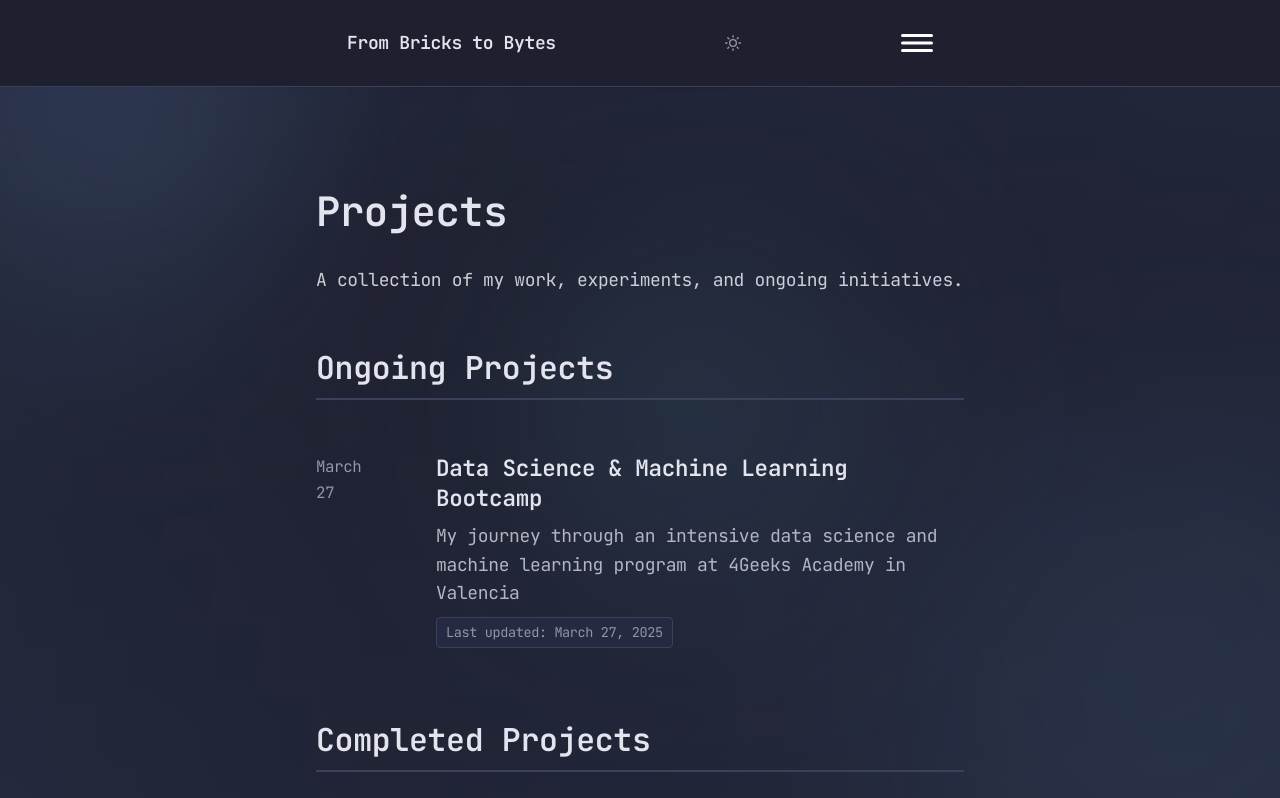
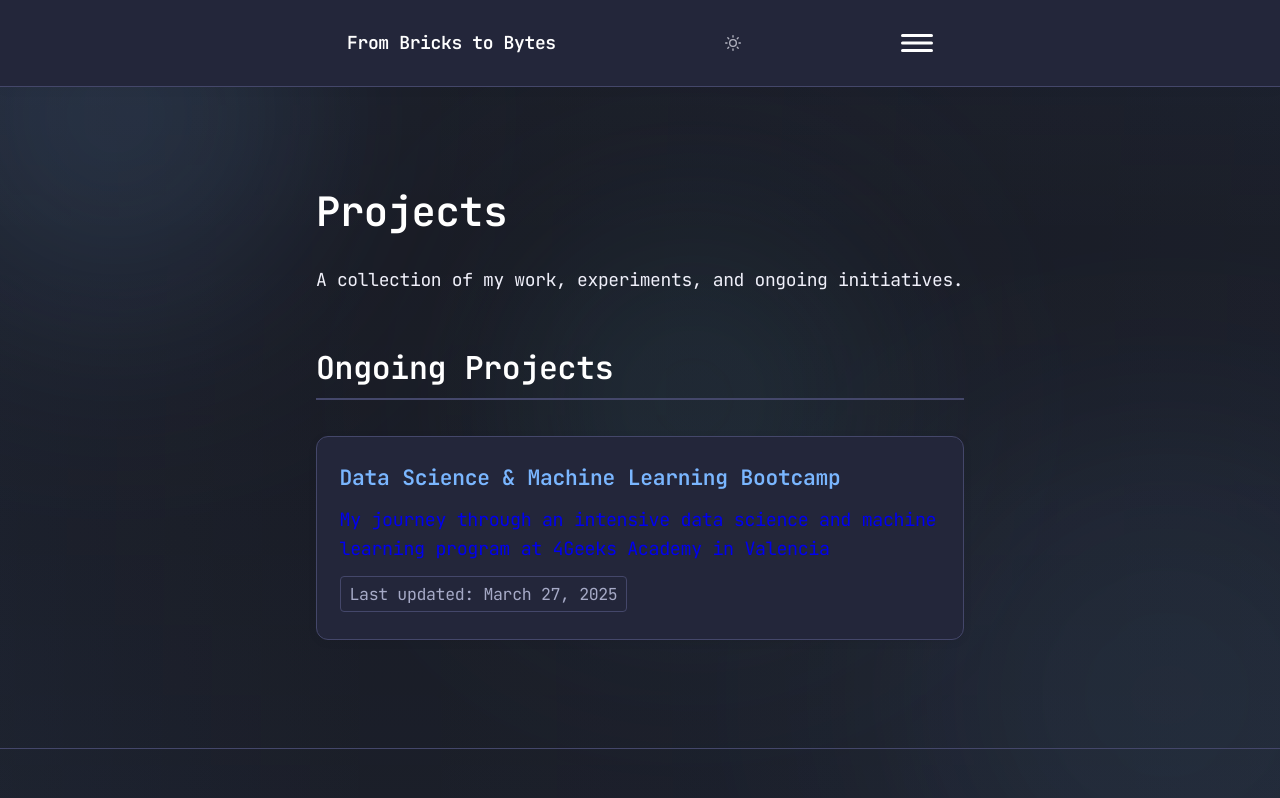
Before and after one commit to Tgedin/tgedin_blog, a Next.js app: page /projects in a window 1280 px wide. Shown: the top 798 px of the page. Built offline with nearby package versions, Linux system fonts and the light colour scheme.

Commit message:
Update Header, PostCard, projects page, and global styles

```diff
--- a/components/Header.js
+++ b/components/Header.js
@@ -105,7 +105,7 @@ export default function Header() {
   };
 
   return (
-    <header className={scrolled ? "scrolled" : ""}>
+    <header className={`header sticky-header ${scrolled ? "scrolled" : ""}`}>
       <nav>
         <Link
           href="/"
@@ -223,6 +223,16 @@ export default function Header() {
           box-shadow: 0 2px 10px rgba(0, 0, 0, 0.2);
         }
 
+        .sticky-header {
+          position: sticky;
+          top: 0;
+          z-index: 100;
+          background: var(--color-card-bg);
+          box-shadow: 0 2px 12px rgba(0, 0, 0, 0.04);
+          border-bottom: 1px solid var(--color-border);
+          transition: background 0.2s, box-shadow 0.2s;
+        }
+
         nav {
           display: flex;
           align-items: center;
@@ -304,7 +314,7 @@ export default function Header() {
 
         .theme-toggle {
           background: none;
-          border: none;
+          border: 1.5px solid transparent;
           cursor: pointer;
           display: flex;
           align-items: center;
@@ -313,10 +323,16 @@ export default function Header() {
           padding: 0.4rem;
           position: relative;
           border-radius: 50%;
-          transition: background-color 0.2s ease;
+          transition: background-color 0.2s ease, border 0.2s;
           width: 32px;
           height: 32px;
           opacity: 0.7;
+        }
+
+        .theme-toggle:hover,
+        .theme-toggle:focus {
+          border: 1.5px solid var(--color-primary);
+          background: rgba(var(--color-primary-rgb), 0.08);
         }
 
         .theme-toggle:hover {
--- a/pages/projects/index.js
+++ b/pages/projects/index.js
@@ -1,16 +1,16 @@
-import MainLayout from '../../layouts/MainLayout';
-import Link from 'next/link';
-import { getAllProjects } from '../../lib/projects';
-import { formatDate } from '../../lib/date';
+import MainLayout from "../../layouts/MainLayout";
+import Link from "next/link";
+import { getAllProjects } from "../../lib/projects";
+import { formatDate } from "../../lib/date";
 
 export default function Projects({ projects }) {
   // Group projects by status
   const completedProjects = projects
-    .filter(project => project.completed)
+    .filter((project) => project.completed)
     .sort((a, b) => new Date(b.lastUpdated) - new Date(a.lastUpdated));
 
   const ongoingProjects = projects
-    .filter(project => !project.completed)
+    .filter((project) => !project.completed)
     .sort((a, b) => new Date(b.lastUpdated) - new Date(a.lastUpdated));
 
   return (
@@ -21,65 +21,96 @@ export default function Projects({ projects }) {
       <h1>Projects</h1>
       <p>A collection of my work, experiments, and ongoing initiatives.</p>
 
-      {/* Ongoing Projects Section */}
+      <div className="projects-grid">
         {ongoingProjects.length > 0 && (
-        <section className="projects-section">
+          <section>
             <h2 className="content-year-heading">Ongoing Projects</h2>
-          <table className="content-table">
-            <tbody>
-              {ongoingProjects.map(project => (
-                <tr key={project.id}>
-                  <td className="date-cell">
-                    {formatDate(project.lastUpdated).split(' ')[0]} {/* Just month */}
-                    <br />
-                    {formatDate(project.lastUpdated).split(' ')[1].replace(',', '')} {/* Just day number */}
-                  </td>
-                  <td className="content-cell">
+            <div className="project-card-list">
+              {ongoingProjects.map((project) => (
+                <div key={project.id} className="project-card">
                   <Link href={`/projects/${project.id}`}>
                     <h3>{project.title}</h3>
                     {project.description && <p>{project.description}</p>}
+                    <div className="project-meta-info">
+                      <span className="project-update-info">
+                        Last updated: {formatDate(project.lastUpdated)}
+                      </span>
+                    </div>
                   </Link>
-                    <div className="project-meta-info">
-                      <span className="project-update-info">Last updated: {formatDate(project.lastUpdated)}</span>
                 </div>
-                  </td>
-                </tr>
               ))}
-            </tbody>
-          </table>
+            </div>
           </section>
         )}
-
-      {/* Completed Projects Section */}
-      <section className="projects-section">
+        {completedProjects.length > 0 && (
+          <section>
             <h2 className="content-year-heading">Completed Projects</h2>
-        {completedProjects.length > 0 ? (
-          <table className="content-table">
-            <tbody>
-              {completedProjects.map(project => (
-                <tr key={project.id}>
-                  <td className="date-cell">
-                    {formatDate(project.lastUpdated).split(' ')[0]} {/* Just month */}
-                    <br />
-                    {formatDate(project.lastUpdated).split(' ')[1].replace(',', '')} {/* Just day number */}
-                  </td>
-                  <td className="content-cell">
+            <div className="project-card-list">
+              {completedProjects.map((project) => (
+                <div key={project.id} className="project-card">
                   <Link href={`/projects/${project.id}`}>
                     <h3>{project.title}</h3>
                     {project.description && <p>{project.description}</p>}
+                    <div className="project-meta-info">
+                      <span className="project-update-info">
+                        Last updated: {formatDate(project.lastUpdated)}
+                      </span>
+                    </div>
                   </Link>
-                    <div className="project-meta-info">
-                      <span className="project-completion-date">Completed: {formatDate(project.lastUpdated)}</span>
                 </div>
-                  </td>
-                </tr>
               ))}
-            </tbody>
-          </table>
-        ) : (
-          <p className="empty-state">No completed projects yet. Stay tuned!</p>
+            </div>
+          </section>
         )}
-      </section>
+      </div>
+      <style jsx>{`
+        .projects-grid {
+          width: 100%;
+        }
+        .project-card-list {
+          display: grid;
+          grid-template-columns: repeat(auto-fit, minmax(270px, 1fr));
+          gap: 2rem;
+          margin: 2rem 0 3rem 0;
+        }
+        .project-card {
+          background: var(--color-card-bg);
+          border: 1px solid var(--color-border);
+          border-radius: 12px;
+          box-shadow: 0 2px 10px rgba(0, 0, 0, 0.06);
+          padding: 1.5rem 1.25rem;
+          transition: box-shadow 0.2s, border-color 0.2s, transform 0.2s;
+          cursor: pointer;
+        }
+        .project-card:hover {
+          box-shadow: 0 8px 24px rgba(0, 0, 0, 0.13);
+          border-color: var(--color-primary);
+          transform: translateY(-4px) scale(1.015);
+        }
+        .project-card h3 {
+          margin: 0 0 0.7rem 0;
+          color: var(--color-primary);
+          font-size: 1.18rem;
+        }
+        .project-card p {
+          color: var(--color-text-secondary);
+          font-size: 1.02rem;
+          margin-bottom: 0.7rem;
+        }
+        .project-meta-info {
+          font-size: 0.92rem;
+          color: var(--color-muted);
+        }
+        @media (max-width: 700px) {
+          .project-card-list {
+            grid-template-columns: 1fr;
+            gap: 1.2rem;
+          }
+          .project-card {
+            padding: 1.1rem 0.9rem;
+          }
+        }
+      `}</style>
     </MainLayout>
   );
 }
--- a/styles/globals.css
+++ b/styles/globals.css
@@ -35,20 +35,48 @@
 
 /* Dark mode colors - updated with softer, warmer tones */
 [data-theme="dark"] {
-  --color-bg: #1e2030;             /* Softer blue-gray instead of near-black */
-  --color-text: rgba(235, 235, 245, 0.85); /* Softer white text */
-  --color-headings: #e4e4ef;       /* Slightly bluish white for headings */
-  --color-primary: #7ab6ff;        /* Lighter, softer blue */
-  --color-secondary: #b4b4c4;      /* Softer gray with hint of purple */
-  --color-muted: #9494a6;          /* Warmer muted text */
-  --color-border: #3d405b;         /* Dark blue-purple border */
-  --color-card-bg: #252942;        /* Slightly lighter than background */
-  --color-code-bg: #2d314f;        /* Code background with hint of blue */
-  --color-blockquote-border: #4e5377; /* Softer border color */
+  --color-bg: #181a23; /* Slightly deeper background for more contrast */
+  --color-card-bg: #23263a; /* More contrast for cards */
+  --color-text: #f0f0fa; /* Brighter text */
+  --color-headings: #ffffff;
+  --color-primary: #7ab6ff;
+  --color-secondary: #bfc2d6; /* Lighter secondary for better contrast */
+  --color-muted: #a6aac7; /* Lighter muted for better contrast */
+  --color-border: #44476a; /* Slightly lighter border for separation */
+  --color-code-bg: #23263a;
+  --color-blockquote-border: #4e5377;
+  --color-primary-rgb: 122, 182, 255;
+  --color-bg-rgb: 24, 26, 35;
+}
 
-  /* RGB versions for rgba use */
-  --color-primary-rgb: 122, 182, 255; /* RGB equivalent of #7ab6ff */
-  --color-bg-rgb: 30, 32, 48;       /* RGB equivalent of #1e2030 */
+[data-theme="dark"] .post-card,
+[data-theme="dark"] .project-card,
+[data-theme="dark"] .skill-card,
+[data-theme="dark"] .module-item {
+  background-color: var(--color-card-bg);
+  border-color: var(--color-border);
+  color: var(--color-text);
+}
+
+[data-theme="dark"] .post-card-description,
+[data-theme="dark"] .project-card p,
+[data-theme="dark"] .project-meta-info,
+[data-theme="dark"] .skill-description,
+[data-theme="dark"] .module-column ul,
+[data-theme="dark"] .module-column li {
+  color: var(--color-secondary);
+}
+
+[data-theme="dark"] .post-card-tag,
+[data-theme="dark"] .project-tag {
+  background: rgba(122,182,255,0.08);
+  color: var(--color-primary);
+}
+
+[data-theme="dark"] .post-card:hover,
+[data-theme="dark"] .project-card:hover {
+  box-shadow: 0 8px 32px rgba(122,182,255,0.10);
+  border-color: var(--color-primary);
 }
 
 /* Base styles */
```
Also changed, not shown: components/post/PostCard.js (+15 -6 lines). Lines whose indentation alone changed are shown as unchanged.
